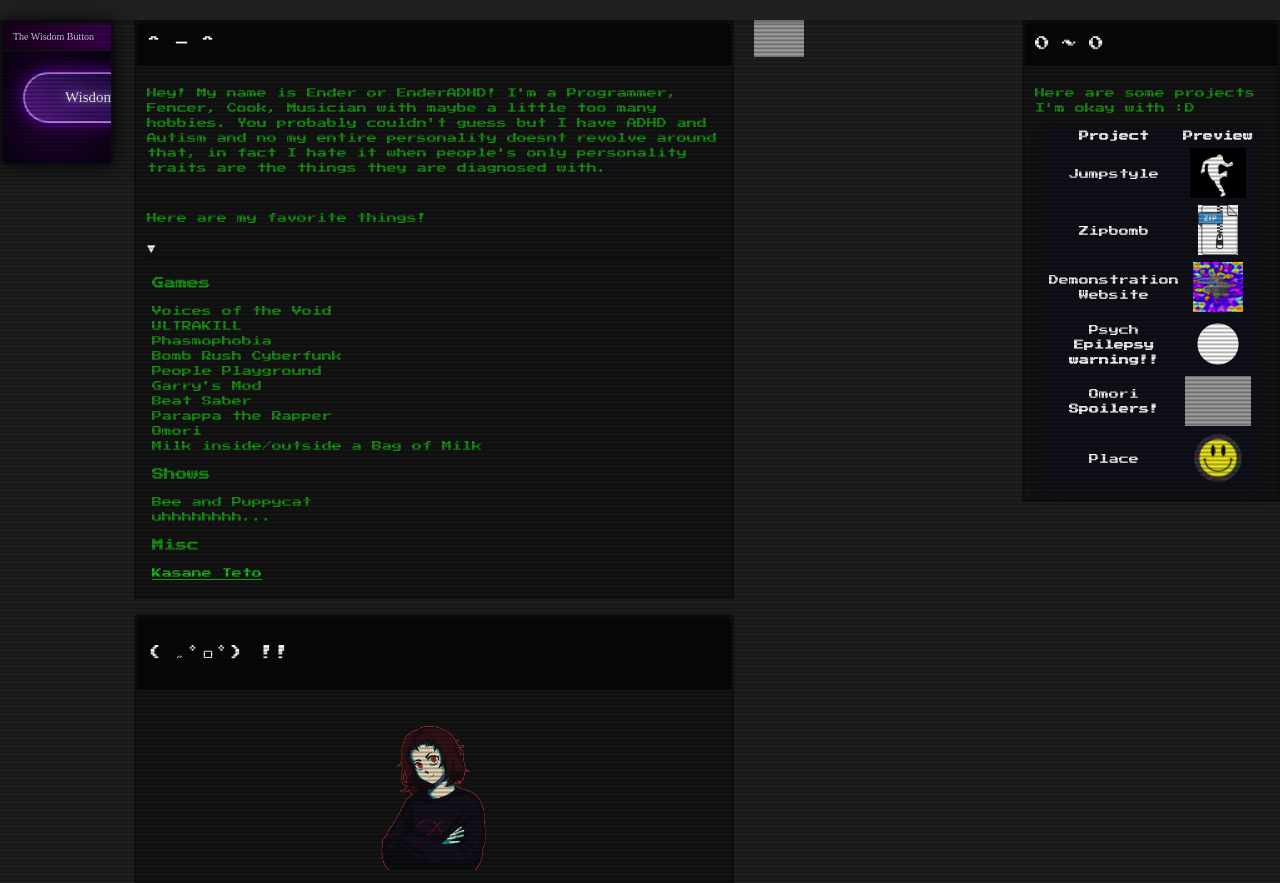
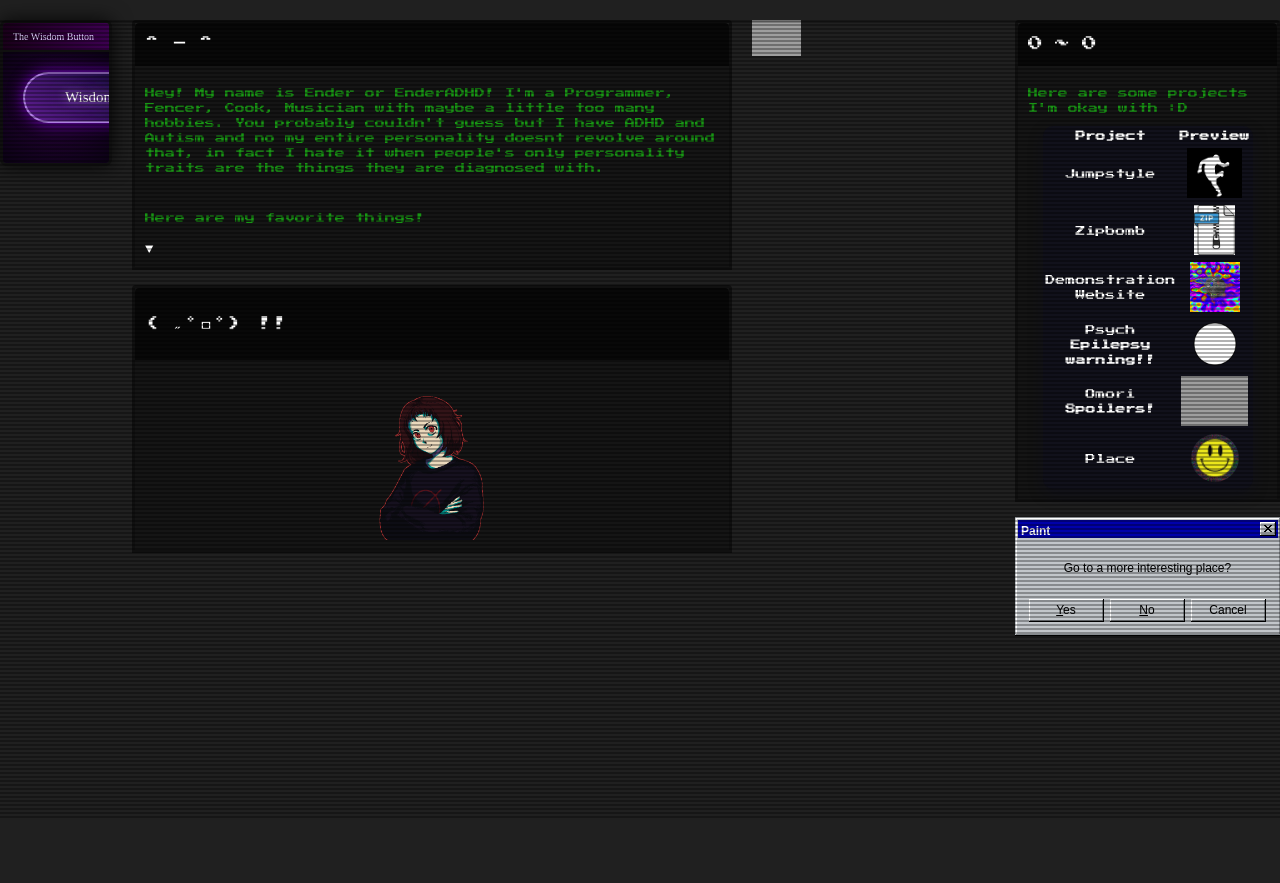
Before and after one commit to EnderADHD/EnderADHD, a plain HTML site: page cooldex.html in a window 1280 px wide. After the commit the page ends 820 px from the top, so only its background shows below. Drawn offline with Linux system fonts and the light colour scheme; grey boxes are pictures that could not be loaded.

Commit message:
Made a window

```diff
--- a/cooldex.html
+++ b/cooldex.html
@@ -7,6 +7,7 @@
     <link id="dynamic-favicon" rel="icon" type="image/png" href="images/icon/earth/fdb2f60c-9f03-4ac3-99c8-604d27dbe6b2-0.png">
     <meta name='viewport' content='width=device-width, initial-scale=1'>
     <link rel='stylesheet' type='text/css' media='screen' href='main.css'>
+    <link rel='stylesheet' type='text/css' media='screen' href='misc.css'>
     <link href="https://fonts.googleapis.com/css2?family=Press+Start+2P&display=swap" rel="stylesheet">
 
 <script>
@@ -218,6 +219,28 @@ function expressionRan() {
             audioElement.play();
         });
     </script>
+<!-- dropdown javascript -->
+    <script>
+          const btn = document.getElementById("dropdown-btn");
+  const list = document.getElementById("dropdown-list");
+
+  btn.addEventListener("click", () => {
+    if (list.style.display === "none" || list.style.display === "") {
+      list.style.display = "block";
+      btn.textContent = "▲";
+    } else {
+      list.style.display = "none";
+      btn.textContent = "▼";
+    }
+  });
+
+function hidestart() {
+  list.style.display = "none";  // <-- fixed
+}
+hidestart();
+    </script>
+
+
 <div class="windowproj">
 <div class="container">
   <div class="top">
@@ -281,8 +304,25 @@ function expressionRan() {
         </td>
     </tr>
 </table>
-  </div>
 </div>
+</div>
+<br>
+<div class="win98popup shadow" id="win98popup">
+      <div class="bar">
+        <p>Paint</p>
+        <button class="shadow" onclick="document.getElementById('win98popup').style.display = 'none';">
+          <svg xmlns="http://www.w3.org/2000/svg" width="8px" height="7px" viewBox="0 0 8 7" fill-rule="evenodd" stroke-linejoin="round" stroke-miterlimit="2"><path d="M1 6V5h1V4h1V3h2v1h1v1h1v1h1v1H6V6H5V5H3v1H2v1H0V6h1zm0-4V1H0V0h2v1h1v1h2V1h1V0h2v1H7v1H6v1H2V2H1z"/></svg>
+          </button>
+      </div>
+      <section class="window98" id="windows98text">
+        <p>Go to a more interesting place?</p>
+      </section>
+      <div class="buttons">
+        <button class="shadow" onclick="window.open('interesting.html', '_blank');"><img src="https://raw.githubusercontent.com/mbledkowski/win98popup/master/outline.svg" alt="" width="66.9" height="15" class="win98"><p><u>Y</u>es</p></button>
+        <button class="shadow" onclick="document.getElementById('windows98text').textContent = ':(';"><img src="https://raw.githubusercontent.com/mbledkowski/win98popup/master/outline.svg" alt="" width="66.9" height="15" class="win98"><p><u>N</u>o</p></button>
+        <button class="shadow" onclick="document.getElementById('win98popup').style.display = 'none';"><img src="https://raw.githubusercontent.com/mbledkowski/win98popup/master/outline.svg" alt="" width="66.9" height="15" class="win98"><p>Cancel</p></button>
+      </div>
+    </div>
 
 </body>
 </html>
--- /dev/null
+++ b/misc.css
@@ -0,0 +1,100 @@
+/* windows 98 popup */
+.win98popup {
+  display: flex;
+  flex-flow: column nowrap;
+  justify-content: space-between;
+  align-items: center;
+  font-family: "Microsoft Sans Serif", sans-serif;
+  background: #c2c6ca;
+  font-size: 12px;
+  -webkit-font-smoothing: none;
+  width: 265px;
+  height: 118px;
+  box-shadow: 0.5px 0.5px 0 0.5px black, inset 1px 1px #C2C6CA, inset -1px -1px #85898d, inset 2px 2px white;
+  color: black;
+
+  button {
+    background: #c2c6ca;
+    border: none;
+    padding: 0;
+    border-radius: 0;
+    outline: none;
+  }
+
+  .shadow {
+    box-shadow: 0.5px 0.5px 0 0.5px black, inset 1px 1px white,
+      inset -1px -1px #85898d;
+  }
+
+
+  .bar {
+    display: flex;
+    flex-flow: row nowrap;
+    font-weight: bold;
+    justify-content: space-between;
+    width: calc(100% - 11px);
+    height: 13px;
+    color: white;
+    background: #00a;
+    padding: 2px 3px 3px;
+    margin: 3px 2px 1px 3px;
+    p {
+      margin: 0;
+    }
+    button {
+      width: 15px;
+      height: 13px;
+      &:active {
+        box-shadow: 0.5px 0.5px 0 0.5px white, inset 1px 1px black,
+          inset -1px -1px #c2c6ca, inset 2px 2px #85898d;
+        svg {
+          transform: translateX(1px) translateY(1px);
+        }
+      }
+      svg {
+        margin: 3px 3px 3px 4px;
+      }
+    }
+  }
+  .buttons {
+    display: flex;
+    flex-flow: row nowrap;
+    margin: 1px 15px 14px 14px;
+    button {
+      width: 74px;
+      height: 22px;
+      display: grid;
+      &:not(:last-child){
+        margin-right: 7px;
+      }
+      p {
+        font-size: 12px;
+        margin: auto;
+      }
+      img {
+        margin: 4px 3px 3px 4px;
+        display: none;
+      }
+      p, img {
+        grid-column: 1;
+        grid-row: 1;
+      }
+      &:focus {
+        outline: none;
+        box-shadow: 0.5px 0.5px 0 0.5px black, inset 1px 1px black,  inset -1px -1px black, inset 2px 2px white, inset -2px -2px #85898d;
+        img {
+          display: block;
+        }
+      }
+      &:active {
+        box-shadow: 0.5px 0.5px 0 0.5px black, inset 1px 1px black,
+          inset -1px -1px #85898d, inset 2px 2px #85898d;
+        outline: none;
+        p, img {
+          transform: translateX(1px) translateY(1px);
+        }
+      }
+
+    }
+  }
+}
```
Also changed, not shown: Secrets.html (+2 -0 lines), interesting.html (added, +10 -0 lines).
